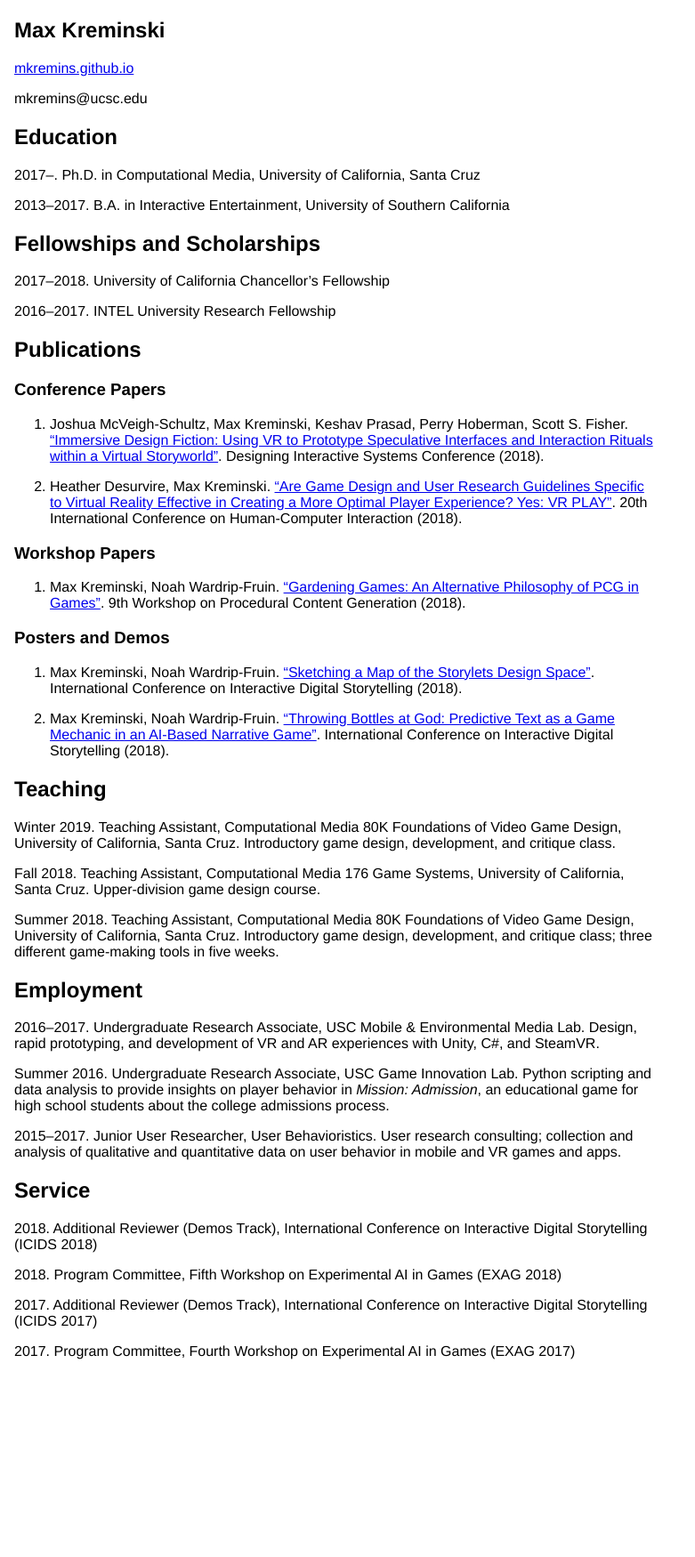
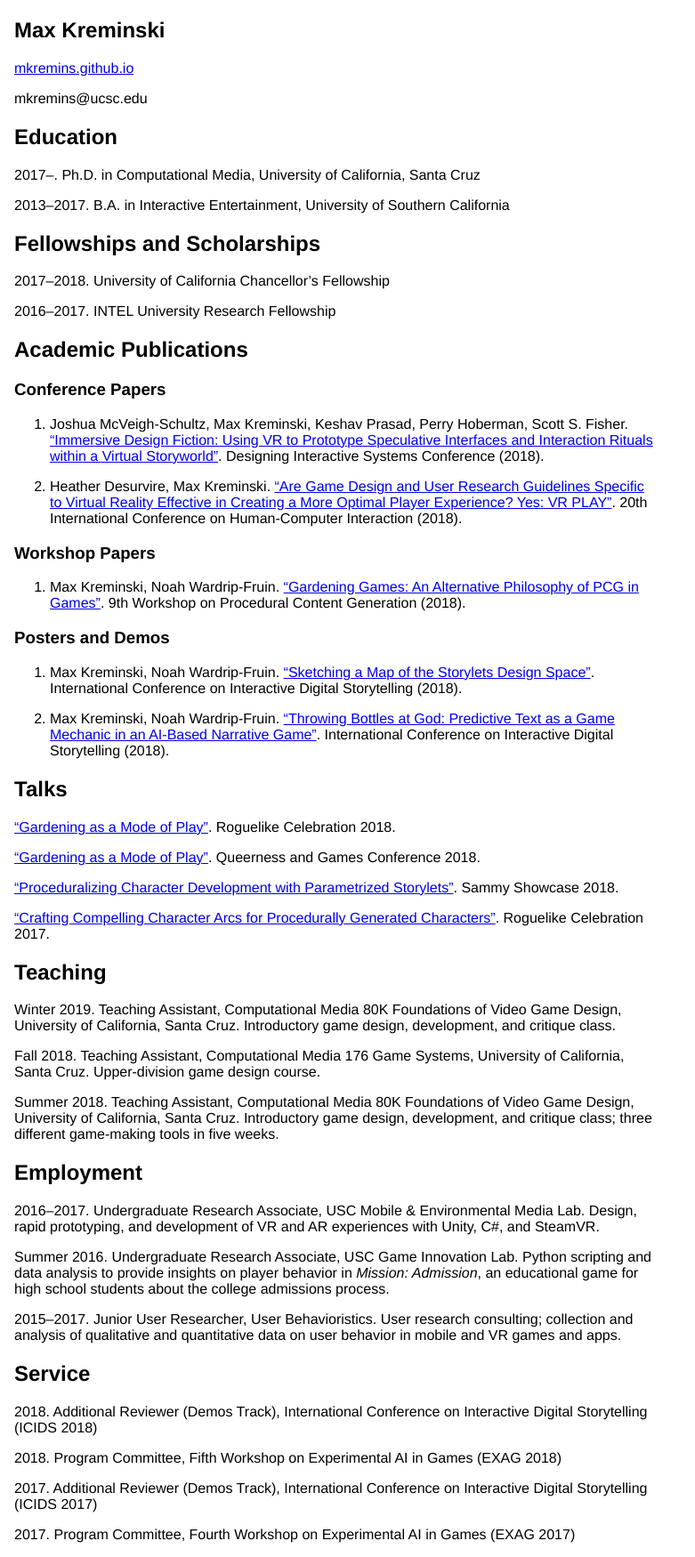
Before and after one commit to mkremins/mkremins.github.io, a Jekyll site: the page cv/index.html, which Jekyll copies as it is, in a window 1280 px wide. Shown: the whole page at 89% size, without its empty margins (0-781 px from the left). Built offline with Jekyll 4.4.1, drawn with Linux system fonts in a browser that asks for light colours; before the commit the page ends 1544 px from its top, so only the background shows below that.

Commit message:
Add talks to CV

```diff
--- a/cv/index.html
+++ b/cv/index.html
@@ -34,27 +34,29 @@
       <p>2016–2017. INTEL University Research Fellowship</p>
     </section>
     <section>
-      <h2>Publications</h2>
+      <h2>Academic Publications</h2>
       <!--<h3>Journal Articles</h3>-->
       <h3>Conference Papers</h3>
       <ol class="pubs-list">
         <li>Joshua McVeigh-Schultz, Max Kreminski, Keshav Prasad, Perry Hoberman, Scott S. Fisher. <a href="/publications/ImmersiveDesignFiction.pdf">“Immersive Design Fiction: Using VR to Prototype Speculative Interfaces and Interaction Rituals within a Virtual Storyworld”</a>. Designing Interactive Systems Conference (2018).</li>
         <li>Heather Desurvire, Max Kreminski. <a href="/publications/VRPLAY.pdf">“Are Game Design and User Research Guidelines Specific to Virtual Reality Effective in Creating a More Optimal Player Experience? Yes: VR PLAY”</a>. 20th International Conference on Human-Computer Interaction (2018).</li>
-      </ol><!--
-      <p>Joshua McVeigh-Schultz, Max Kreminski, Keshav Prasad, Perry Hoberman, Scott S. Fisher. <a href="/publications/ImmersiveDesignFiction.pdf">“Immersive Design Fiction: Using VR to Prototype Speculative Interfaces and Interaction Rituals within a Virtual Storyworld”</a>. Designing Interactive Systems Conference (2018).</p>
-      <p>Heather Desurvire, Max Kreminski. <a href="/publications/VRPLAY.pdf">“Are Game Design and User Research Guidelines Specific to Virtual Reality Effective in Creating a More Optimal Player Experience? Yes: VR PLAY”</a>. 20th International Conference on Human-Computer Interaction (2018).</p>-->
+      </ol>
       <h3>Workshop Papers</h3>
       <ol class="pubs-list">
         <li>Max Kreminski, Noah Wardrip-Fruin. <a href="/publications/GardeningGames.pdf">“Gardening Games: An Alternative Philosophy of PCG in Games”</a>. 9th Workshop on Procedural Content Generation (2018).</li>
-      </ol><!--
-      <p>Max Kreminski, Noah Wardrip-Fruin. <a href="/publications/GardeningGames.pdf">“Gardening Games: An Alternative Philosophy of PCG in Games”</a>. 9th Workshop on Procedural Content Generation (2018).</p>-->
+      </ol>
       <h3>Posters and Demos</h3>
       <ol class="pubs-list">
         <li>Max Kreminski, Noah Wardrip-Fruin. <a href="/publications/Storylets_SketchingAMap.pdf">“Sketching a Map of the Storylets Design Space”</a>. International Conference on Interactive Digital Storytelling (2018).</li>
         <li>Max Kreminski, Noah Wardrip-Fruin. <a href="/publications/ThrowingBottles.pdf">“Throwing Bottles at God: Predictive Text as a Game Mechanic in an AI-Based Narrative Game”</a>. International Conference on Interactive Digital Storytelling (2018).</li>
-      </ol><!--
-      <p>Max Kreminski, Noah Wardrip-Fruin. <a href="/publications/SketchingAMap.pdf">“Sketching a Map of the Storylets Design Space”</a>. International Conference on Interactive Digital Storytelling (2018).</p>
-      <p>Max Kreminski, Noah Wardrip-Fruin. <a href="/publications/ThrowingBottles.pdf">“Throwing Bottles at God: Predictive Text as a Game Mechanic in an AI-Based Narrative Game”</a>. International Conference on Interactive Digital Storytelling (2018).</p>-->
+      </ol>
+    </section>
+    <section>
+      <h2>Talks</h2>
+      <p><a href="https://www.youtube.com/watch?v=TvlZinAvpwg">“Gardening as a Mode of Play”</a>. Roguelike Celebration 2018.</p>
+      <p><a href="https://www.twitch.tv/videos/319700999">“Gardening as a Mode of Play”</a>. Queerness and Games Conference 2018.</p>
+      <p><a href="https://www.youtube.com/watch?v=k3x6QU0Mqgc&t=10119s">“Proceduralizing Character Development with Parametrized Storylets”</a>. Sammy Showcase 2018.</p>
+      <p><a href="https://www.youtube.com/watch?v=66O6WDcT8KY">“Crafting Compelling Character Arcs for Procedurally Generated Characters”</a>. Roguelike Celebration 2017.</p>
     </section>
     <section>
       <h2>Teaching</h2>
```
